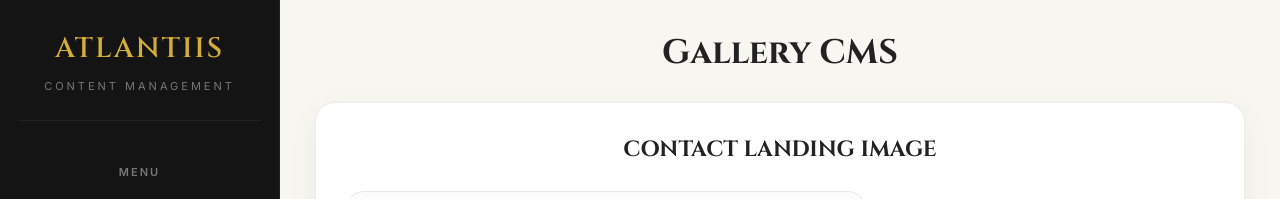
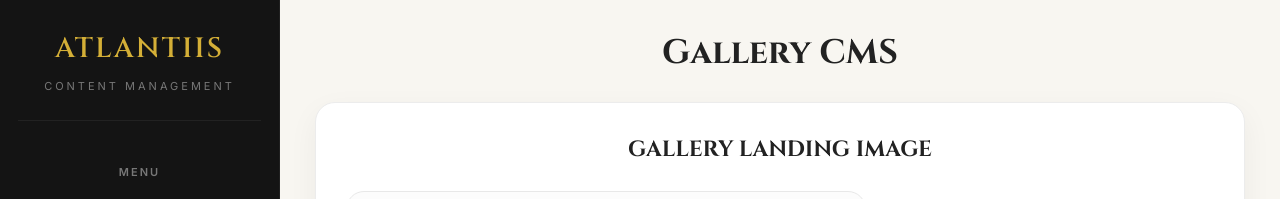
Before and after one commit to devkkd/Atlantis-new-web, a React (Vite) app in the folder frontend/: page /admin/gallery in a window 1280 px wide. Shown: the top 199 px of the page. Built offline with nearby package versions, Linux system fonts and the light colour scheme; no server answers; sample sign-in values are in the browser's storage.

Commit message:
Frontend edit update

```diff
--- a/frontend/src/admin/pages/Gallery.jsx
+++ b/frontend/src/admin/pages/Gallery.jsx
@@ -209,7 +209,7 @@ const getGallery = async () => {
 
         <h2>
 
-            CONTACT LANDING IMAGE
+            GALLERY LANDING IMAGE
 
         </h2>
 
```
